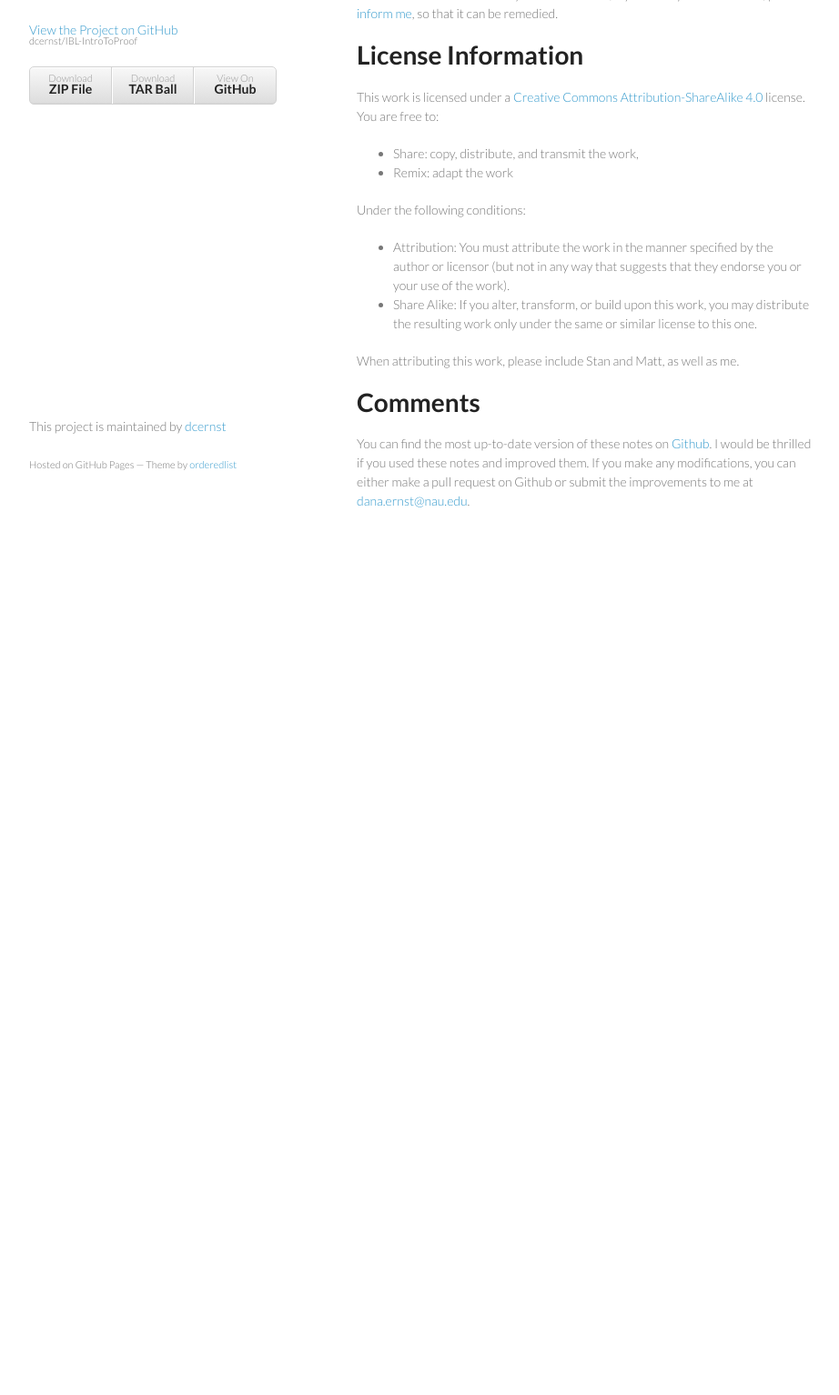
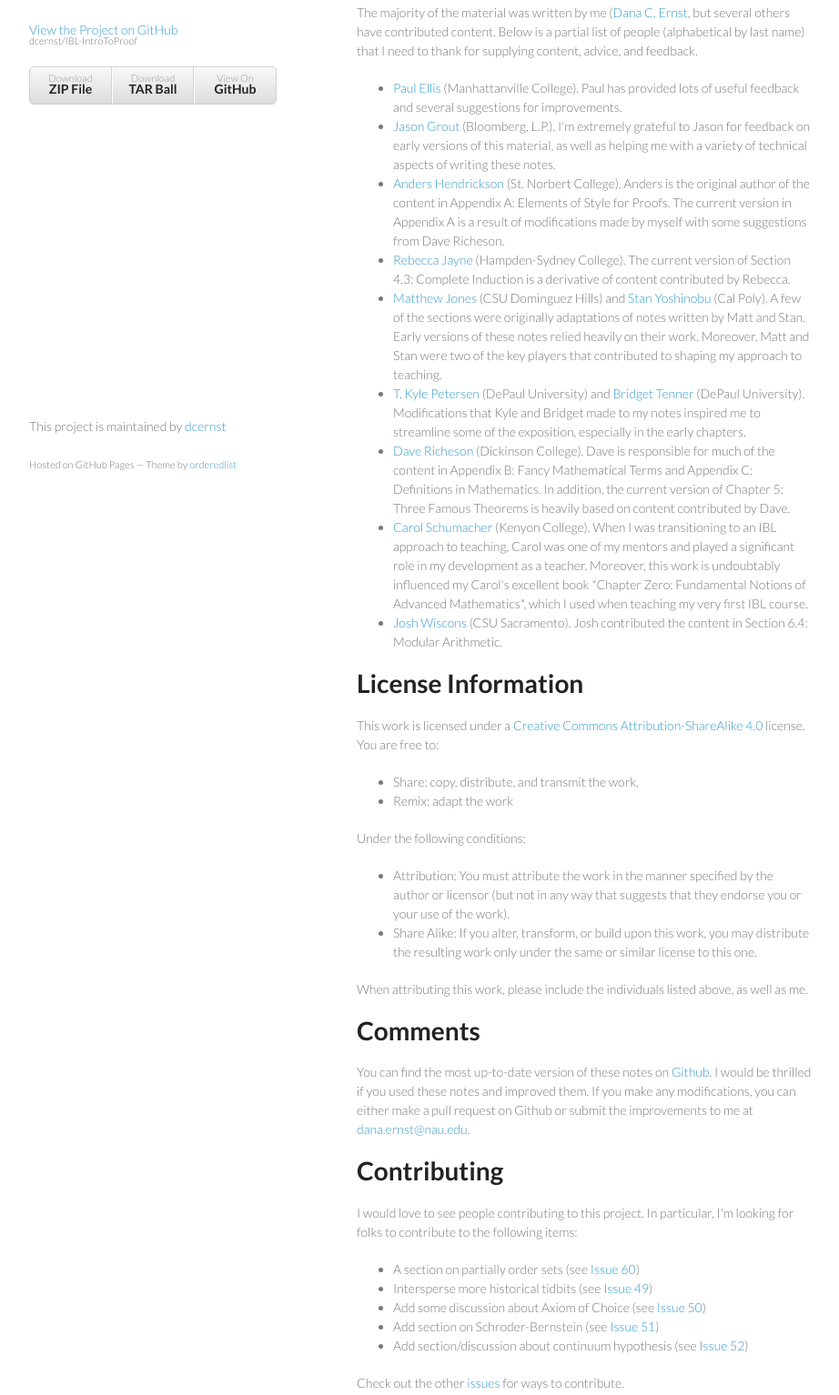
Before and after one commit to rneville/IBL-IntroToProof, a plain HTML site: page index.html in a window 1280 px wide. Shown: the part 210-1744 px from the top of the page at 91% size, without its empty margins (178-1100 px from the left). Before the commit the page ends 841 px from the top, so only its background shows below. Drawn offline with Linux system fonts and the light colour scheme.

Commit message:
Update to gh-pages index

```diff
--- a/index.html
+++ b/index.html
@@ -27,14 +27,28 @@
           <li><a href="https://github.com/dcernst/IBL-IntroToProof">View On <strong>GitHub</strong></a></li>
         </ul>
       </header>
+
 <section>
-        <h1>
-<a name="overview" class="anchor" href="#overview"><span class="octicon octicon-link"></span></a>Overview</h1>
 
-<p>These notes are an IBL task sequence for an introduction to proof course. The task-sequence was written by <a href="http://danaernst.com">Dana Ernst</a> (Northern Arizona University), but the first half of the notes are an adaptation of notes written by <a href="http://www.calpoly.edu/%7Estyoshin/">Stan Yoshinobu</a> (Cal Poly) and <a href="http://www.csudh.edu/math/mjones/">Matthew Jones</a> (California State University, Dominguez Hills). Any errors in the notes are no one's fault but my own. In this vein, if you think you see an error, please <a href="mailto:dana.ernst@nau.edu">inform me</a>, so that it can be remedied.</p>
+<h1><a name="overview" class="anchor" href="#overview"><span class="octicon octicon-link"></span></a>Overview</h1>
 
-<h1>
-<a name="license-information" class="anchor" href="#license-information"><span class="octicon octicon-link"></span></a>License Information</h1>
+<p>These notes are an IBL task sequence for an introduction to proof course. I would be thrilled if you used these notes and improved them.  If you make any modifications, you can either make a pull request on GitHub or submit the improvements to me via email.</p>
+
+<p>The majority of the material was written by me (<a href="http://danaernst.com">Dana C. Ernst</a>, but several others have contributed content.  Below is a partial list of people (alphabetical by last name) that I need to thank for supplying content, advice, and feedback.
+
+<ul>
+<li><a href="http://www.paulellis.org">Paul Ellis</a> (Manhattanville College). Paul has provided lots of useful feedback and several suggestions for improvements.</li>
+<li><a href="http://jasongrout.org">Jason Grout</a> (Bloomberg, L.P.).  I'm extremely grateful to Jason for feedback on early versions of this material, as well as helping me with a variety of technical aspects of writing these notes.</li>
+<li><a href="http://home.snc.edu/andershendrickson/">Anders Hendrickson</a> (St. Norbert College). Anders is the original author of the content in Appendix A: Elements of Style for Proofs. The current version in Appendix A is a result of modifications made by myself with some suggestions from Dave Richeson.</li>
+<li><a href="http://www.hsc.edu/rebecca-jayne">Rebecca Jayne</a> (Hampden-Sydney College). The current version of Section 4.3: Complete Induction is a derivative of content contributed by Rebecca.</li>
+<li><a href="http://www4.csudh.edu/library/info/civic-directory/f-j/matthew-g-jones">Matthew Jones</a> (CSU Dominguez Hills) and <a href="http://www.stanyoshinobu.com">Stan Yoshinobu</a> (Cal Poly). A few of the sections were originally adaptations of notes written by Matt and Stan. Early versions of these notes relied heavily on their work. Moreover, Matt and Stan were two of the key players that contributed to shaping my approach to teaching.</li>
+<li><a href="http://math.depaul.edu/tpeter21/">T. Kyle Petersen</a> (DePaul University) and <a href="http://math.depaul.edu/bridget/">Bridget Tenner</a> (DePaul University). Modifications that Kyle and Bridget made to my notes inspired me to streamline some of the exposition, especially in the early chapters.</li>
+<li><a href="http://users.dickinson.edu/~richesod/">Dave Richeson</a> (Dickinson College). Dave is responsible for much of the content in Appendix B: Fancy Mathematical Terms and Appendix C: Definitions in Mathematics. In addition, the current version of Chapter 5: Three Famous Theorems is heavily based on content contributed by Dave.</li>
+<li><a href="http://www2.kenyon.edu/Depts/Math/schumacherc/public_html/">Carol Schumacher</a> (Kenyon College). When I was transitioning to an IBL approach to teaching, Carol was one of my mentors and played a significant role in my development as a teacher.  Moreover, this work is undoubtably influenced my Carol's excellent book *Chapter Zero: Fundamental Notions of Advanced Mathematics*, which I used when teaching my very first IBL course.</li>
+<li><a href="http://webpages.csus.edu/wiscons/">Josh Wiscons</a> (CSU Sacramento). Josh contributed the content in Section 6.4: Modular Arithmetic.</li>
+</ul>
+
+<h1><a name="license-information" class="anchor" href="#license-information"><span class="octicon octicon-link"></span></a>License Information</h1>
 
 <p>This work is licensed under a <a href="https://creativecommons.org/licenses/by-sa/4.0/">Creative Commons Attribution-ShareAlike 4.0</a> license.  You are free to:</p>
 
@@ -46,18 +60,35 @@
 <ul>
 <li>Attribution: You must attribute the work in the manner specified by the author or licensor (but not in any way that suggests that they endorse you or your use of the work).</li>
 <li>Share Alike: If you alter, transform, or build upon this work, you may distribute the resulting work only under the same or similar license to this one.</li>
-</ul><p>When attributing this work, please include Stan and Matt, as well as me.</p>
+</ul>
 
-<h1>
-<a name="comments" class="anchor" href="#comments"><span class="octicon octicon-link"></span></a>Comments</h1>
+<p>When attributing this work, please include the individuals listed above, as well as me.</p>
+
+<h1><a name="comments" class="anchor" href="#comments"><span class="octicon octicon-link"></span></a>Comments</h1>
 
 <p>You can find the most up-to-date version of these notes on <a href="https://github.com/dcernst/IBL-IntroToProof">Github</a>.  I would be thrilled if you used these notes and improved them.  If you make any modifications, you can either make a pull request on Github or submit the improvements to me at <a href="dana.ernst@nau.edu">dana.ernst@nau.edu</a>.</p>
+
+<h1><a name="contributing" class="anchor" href="#contributing"><span class="octicon octicon-link"></span></a>Contributing</h1>
+
+<p>I would love to see people contributing to this project. In particular, I'm looking for folks to contribute to the following items:</p>
+
+<ul>
+<li>A section on partially order sets (see <a href="https://github.com/dcernst/IBL-IntroToProof/issues/60">Issue 60</a>)</li>
+<li>Intersperse more historical tidbits (see <a href="https://github.com/dcernst/IBL-IntroToProof/issues/49">Issue 49</a>)</li>
+<li>Add some discussion about Axiom of Choice (see <a href="https://github.com/dcernst/IBL-IntroToProof/issues/50">Issue 50</a>)</li>
+<li>Add section on Schroder-Bernstein (see <a href="https://github.com/dcernst/IBL-IntroToProof/issues/51">Issue 51</a>)</li>
+<li>Add section/discussion about continuum hypothesis (see <a href="https://github.com/dcernst/IBL-IntroToProof/issues/52">Issue 52</a>)</li>
+</ul>
+
+<p>Check out the other <a href="https://github.com/dcernst/IBL-IntroToProof/issues/">issues</a> for ways to contribute.</p>
+
 </section>
 <footer>
 <p>This project is maintained by <a href="https://github.com/dcernst">dcernst</a></p>
 <p><small>Hosted on GitHub Pages &mdash; Theme by <a href="https://github.com/orderedlist">orderedlist</a></small></p>
 </footer>
 </div>
+
 <script src="javascripts/scale.fix.js"></script>
 
 </body>
```
Lines whose indentation alone changed are shown as unchanged.
